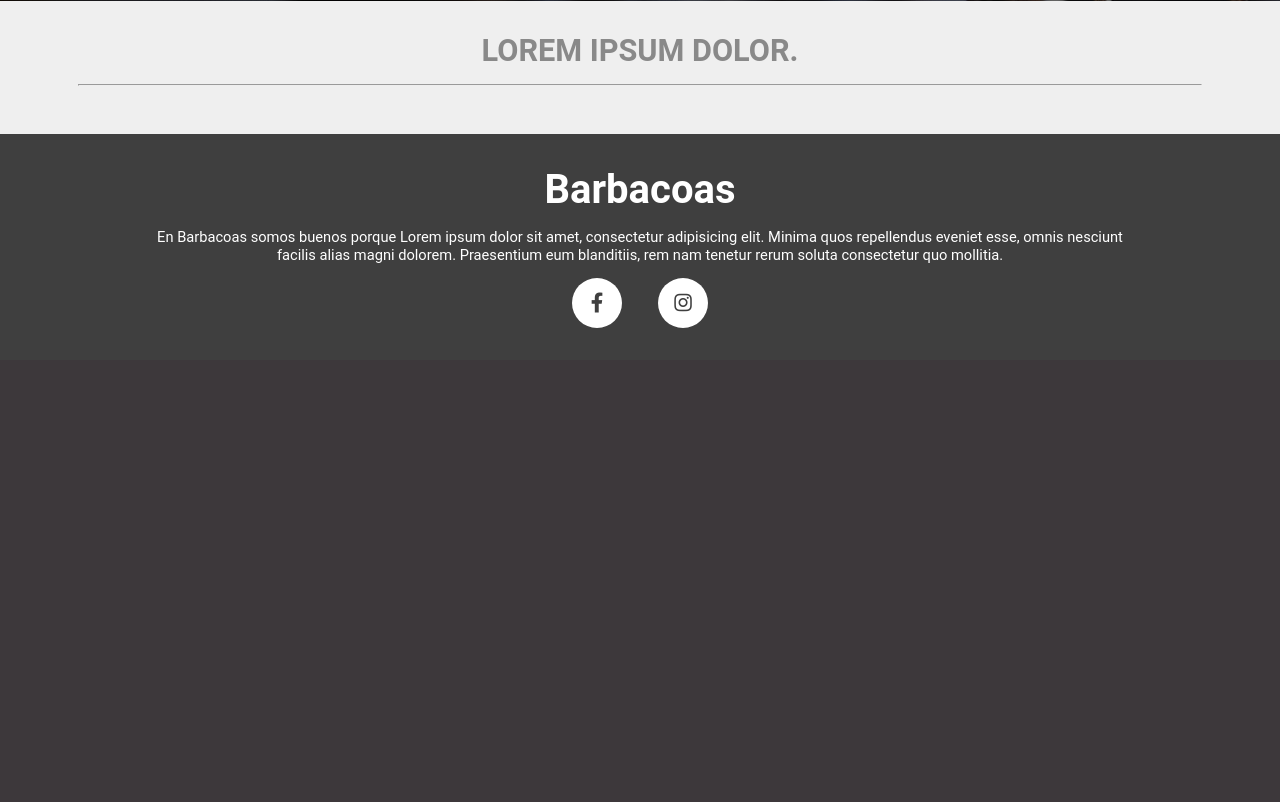
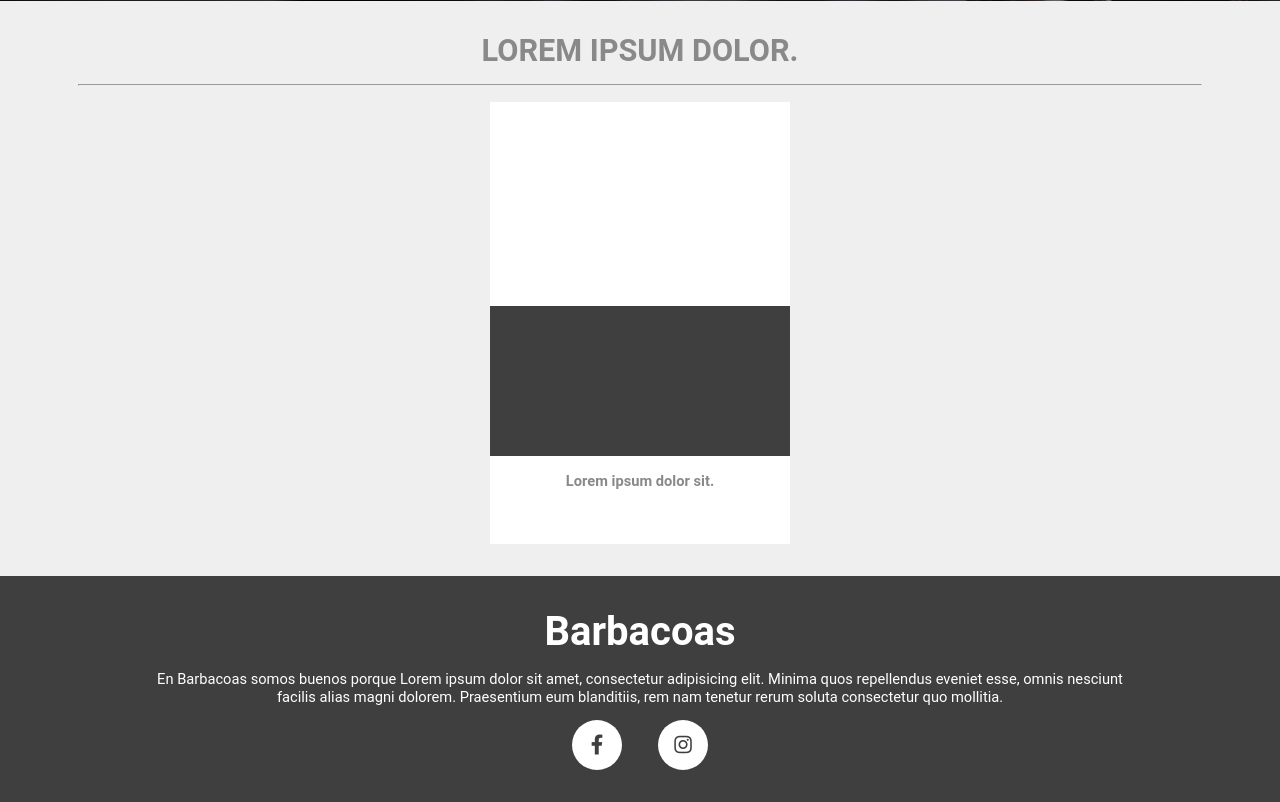
Before and after one commit to GamertodArk/barbacoas, a CodeIgniter app: page /database/ in a window 1280 px wide. Shown: the part 499-1301 px from the top of the page. Before the commit the page ends 827 px from the top, so only its background shows below. Run offline with CodeIgniter, Linux system fonts and the light colour scheme.

Commit message:
building items structure

```diff
--- a/application/views/templates/home.php
+++ b/application/views/templates/home.php
@@ -43,9 +43,12 @@
 			<hr>
 
 			<div class="item-wrap">
-				<!-- <div class="item">
-
-				</div> -->
+				<div class="item">
+					<div class="img"></div>
+					<div class="item-content">
+						<h3>Lorem ipsum dolor sit.</h3>
+					</div>
+				</div>
 			</div>
 		</div>
 	</main>
--- a/stylesheets/css/home_styles.css
+++ b/stylesheets/css/home_styles.css
@@ -126,6 +126,42 @@
   display: block;
   margin: 1em auto;
 }
+body main .main-content .item-wrap {
+  width: 100%;
+  display: flex;
+  align-items: center;
+  justify-content: center;
+  flex-direction: row;
+}
+body main .main-content .item-wrap .item {
+  width: 300px;
+  height: 442px;
+  display: flex;
+  align-items: flex-start;
+  flex-direction: column;
+  justify-content: flex-end;
+  background-color: #fff;
+}
+body main .main-content .item-wrap .item .img {
+  width: 100%;
+  height: 150px;
+  background-color: #3f3f3f;
+}
+body main .main-content .item-wrap .item .item-content {
+  height: 20%;
+  width: 100%;
+  padding: 1em;
+  display: flex;
+  align-items: flex-start;
+  justify-content: center;
+}
+body main .main-content .item-wrap .item .item-content h3 {
+  font-size: 11pt;
+  color: #898989;
+}
+body main .main-content .item-wrap .item:hover {
+  box-shadow: 0px 2px 5px #d6d6d6;
+}
 body footer {
   padding: 2em;
   color: #fff;
--- a/stylesheets/src/home_styles.scss
+++ b/stylesheets/src/home_styles.scss
@@ -51,7 +51,7 @@
 				text-decoration: none;
 			}
 
-			.nav-content {
+			.nav-content{
 				width: 100%;
 				margin: auto;
 				padding: 1em 0px;
@@ -138,6 +138,45 @@
 				margin: 1em auto;
 			}
 
+			.item-wrap {
+				width: 100%;
+				@include center-flex();
+
+				.item {
+					width: 300px;
+					height: 442px;
+					display: flex;
+					align-items: flex-start;
+					flex-direction: column;
+					justify-content: flex-end;
+					background-color: $white;
+
+					.img {
+						width: 100%;
+						height: 150px;
+						background-color: $dark_grey;
+					}
+
+					.item-content {
+						height: 20%;
+						width: 100%;
+						padding: 1em;
+						display: flex;
+						align-items: flex-start;
+						justify-content: center;
+
+						h3 {
+							font-size: 11pt;
+							color: $darker_grey;
+						}
+					}
+
+					&:hover {
+						box-shadow: 0px 2px 5px darken($grey2, 10%);
+					}
+				}
+			}
+
 		}
 	}
 
```
